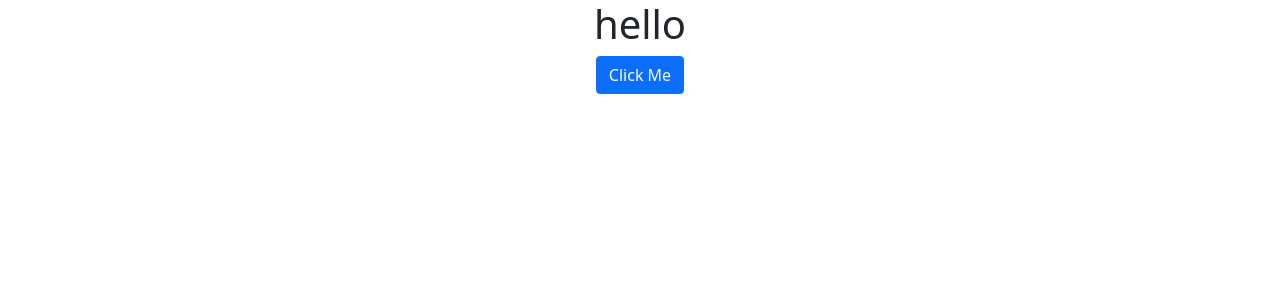
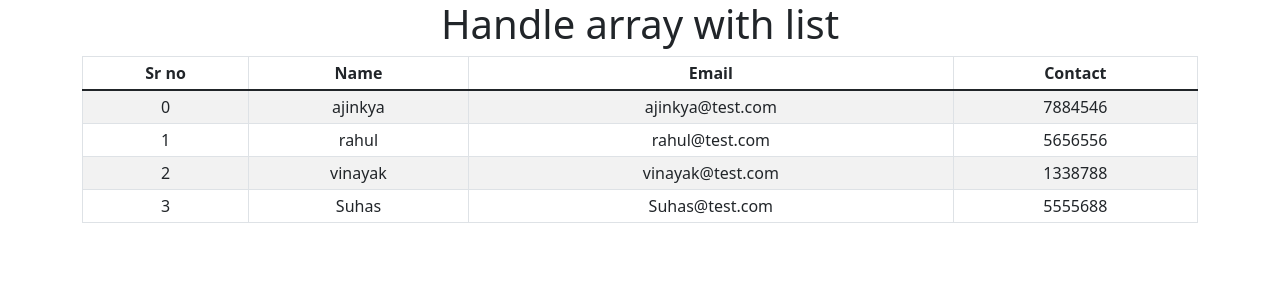
Before and after one commit to gulhaneaj007/reactapp, a React (Create React App) app: page / in a window 1280 px wide. Shown: the top 300 px of the page. Built offline with nearby package versions, Linux system fonts and the light colour scheme.

Commit message:
Handle array list

```diff
--- a/src/App.js
+++ b/src/App.js
@@ -1,12 +1,50 @@
-import React from 'react';
-import { Button } from 'react-bootstrap';
-import './App.css';
+import React from "react";
+import { Table } from "react-bootstrap";
+// import { Alert, Button,Spinner } from 'react-bootstrap';
+import "./App.css";
 function App() {
+  const student = [
+    { name: "ajinkya", email: "ajinkya@test.com", no: 7884546 },
+    { name: "rahul", email: "rahul@test.com", no: 5656556 },
+    { name: "vinayak", email: "vinayak@test.com", no: 1338788 },
+    { name: "Suhas", email: "Suhas@test.com", no: 5555688 },
+  ];
+
+  student.map((key) => {
+    console.log("my name is :", key);
+    return true;
+  });
+
   return (
-    <div className="App">
-       <h1>hello</h1>
-        <Button>Click Me</Button>
-    </div>
+    <>
+
+      <div className="App container">
+        <h1>Handle array with list</h1>
+
+        <Table striped bordered hover size="sm">
+          <thead>
+            <tr>
+              <th>Sr no</th>
+              <th> Name</th>
+              <th>Email</th>
+              <th>Contact</th>
+            </tr>
+          </thead>
+          <tbody>
+            {student.map((data,ind) => (
+              <>
+                <tr>
+                <td>{ind}</td>
+                  <td>{data.name}</td>
+                  <td>{data.email}</td>
+                  <td>{data.no}</td>
+                </tr>
+              </>
+            ))}
+          </tbody>
+        </Table>
+      </div>
+    </>
   );
 }
 
```
